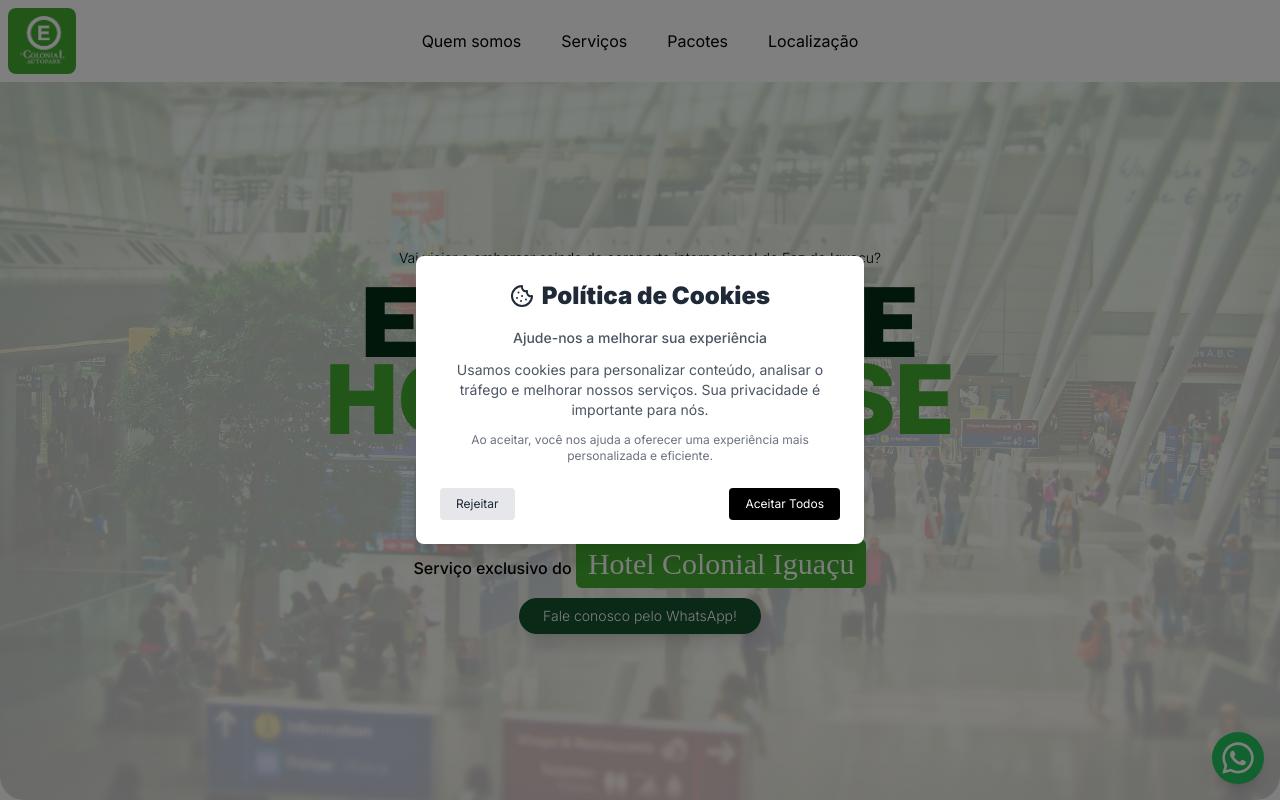
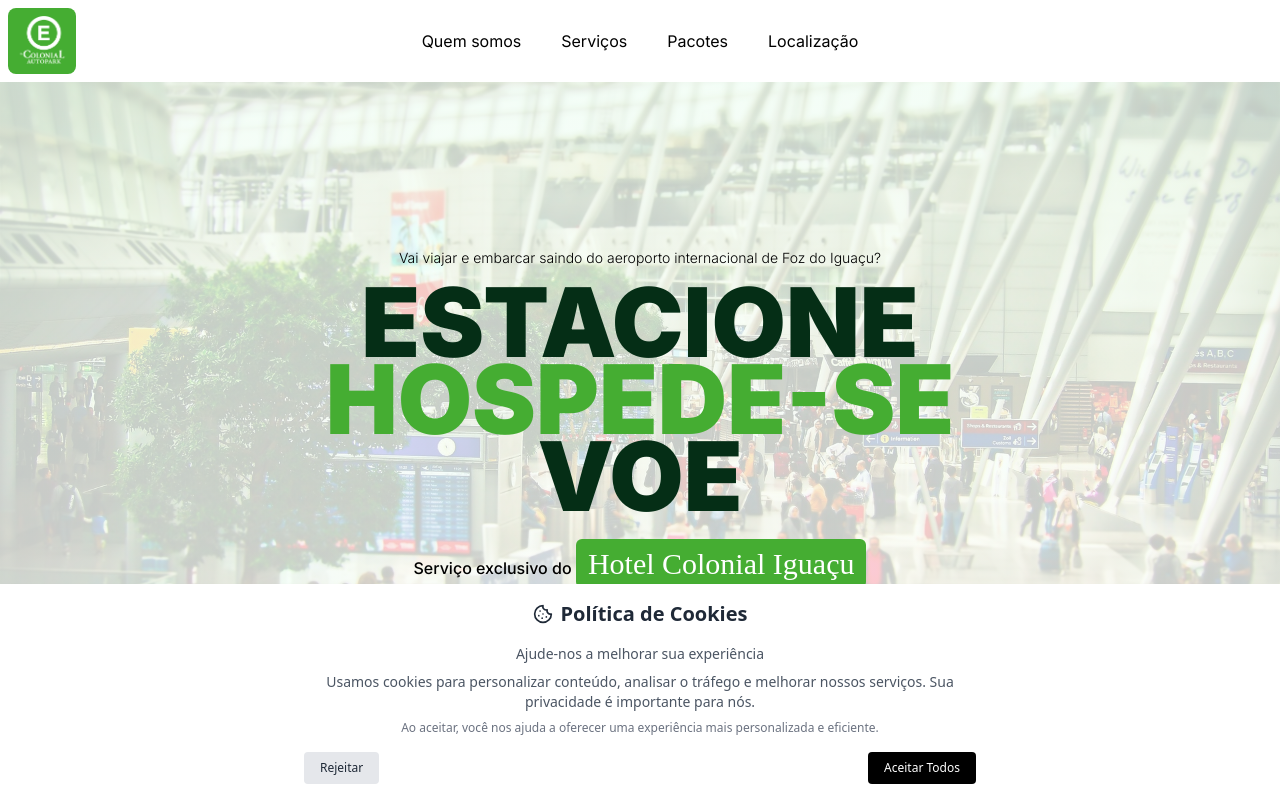
Before and after one commit to hotelcolonial/autopark, a Next.js app: page / in a window 1280 px wide. Shown: the top 800 px of the page. Built offline with nearby package versions, Linux system fonts and the light colour scheme; a web font is replaced by a local one.

Commit message:
cookies banner

```diff
--- a/src/components/CookieConsent.tsx
+++ b/src/components/CookieConsent.tsx
@@ -54,26 +54,27 @@ export const CookieConsent: React.FC = () => {
   if (!showBanner) return null;
 
   return (
-    <div className="fixed font-inter inset-0 flex items-center justify-center bg-black bg-opacity-50 z-50">
-      <div className="bg-white rounded-lg shadow-xl w-full max-w-md overflow-hidden transition-all duration-300 ease-in-out transform hover:scale-105">
-        <div className="p-6">
-          <div className="flex items-center justify-center mb-4">
-            <CookieIcon className="mr-2 h-6 w-6" />
-            <h2 className="text-2xl font-black text-gray-800">
+    <div className="fixed bottom-0 left-0 right-0 p-4 bg-white z-50 shadow-lg animate-slide-up">
+      <div className="w-full max-w-2xl mx-auto">
+        <div className="text-center mb-4">
+          <h2 className="text-xl font-bold flex items-center justify-center">
+            <CookieIcon className="mr-2 h-5 w-5" />
             Política de Cookies
           </h2>
         </div>
-          <p className="text-center font-medium text-sm text-gray-600 mb-3">
+        <div className="mb-4">
+          <p className="text-center text-sm text-gray-600 mb-2">
             Ajude-nos a melhorar sua experiência
           </p>
-          <p className="text-center text-sm text-gray-600 mb-3">
+          <p className="text-center text-sm text-gray-600 mb-2">
             Usamos cookies para personalizar conteúdo, analisar o tráfego e
             melhorar nossos serviços. Sua privacidade é importante para nós.
           </p>
-          <p className="text-center text-xs text-gray-500 mb-6">
+          <p className="text-center text-xs text-gray-500">
             Ao aceitar, você nos ajuda a oferecer uma experiência mais
             personalizada e eficiente.
           </p>
+        </div>
         <div className="flex justify-between text-xs">
           <button
             onClick={handleReject}
@@ -83,13 +84,12 @@ export const CookieConsent: React.FC = () => {
           </button>
           <button
             onClick={handleAcceptAll}
-              className="px-4 py-2 bg-black text-white rounded hover:bg-primary-green transition-colors duration-300"
+            className="px-4 py-2 bg-black text-white rounded hover:bg-gray-800 transition-colors duration-300"
           >
             Aceitar Todos
           </button>
         </div>
       </div>
     </div>
-    </div>
   );
 };
```
Lines whose indentation alone changed are shown as unchanged.
